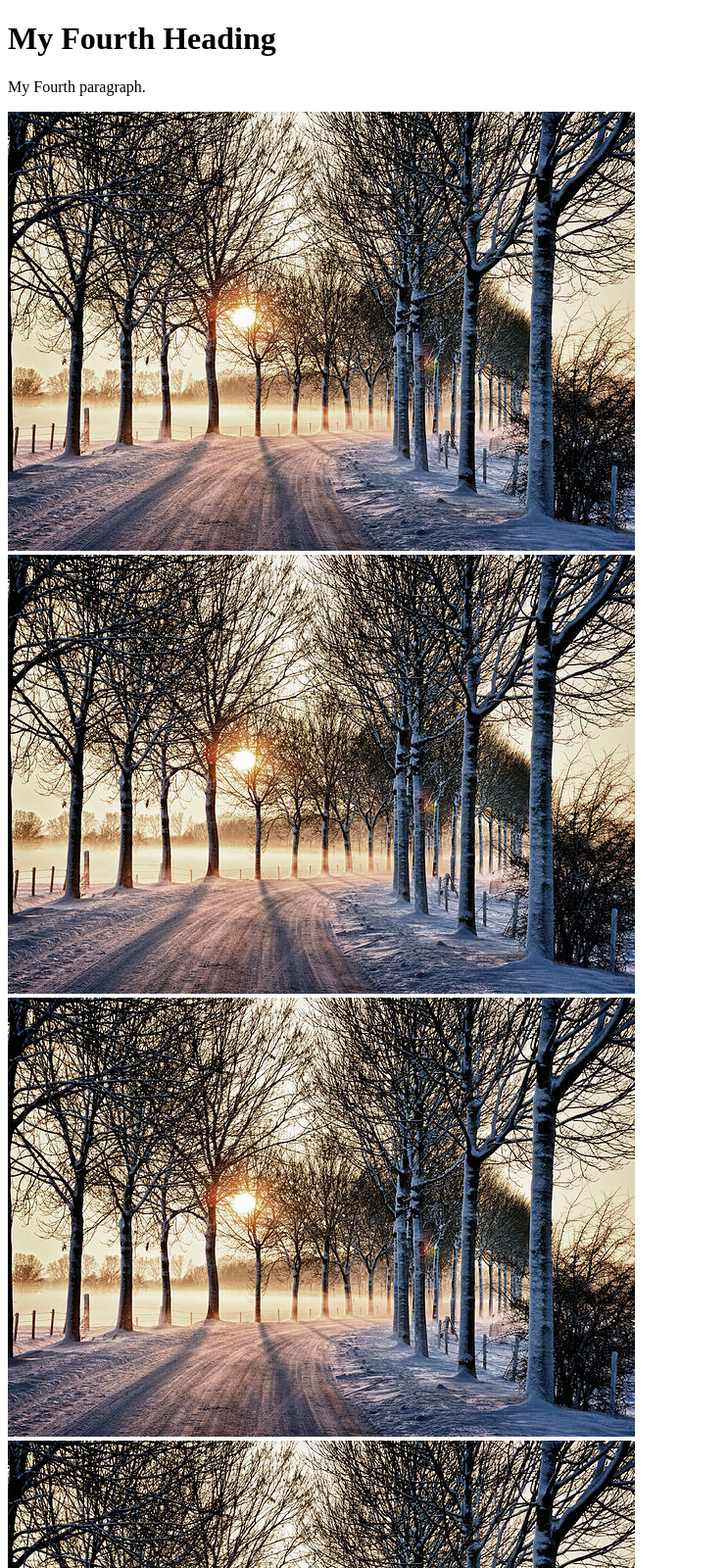
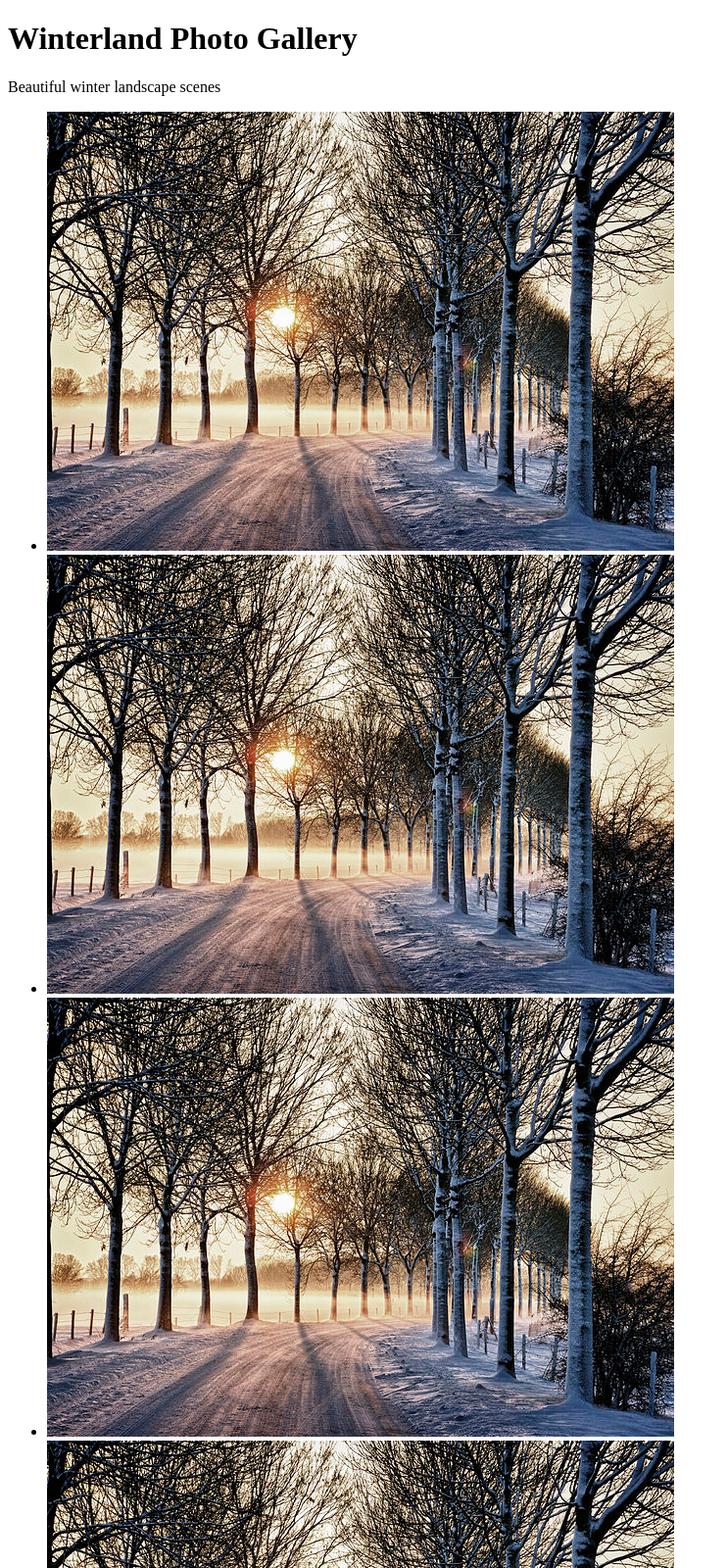
Before and after one commit to rsoni1049/Week3-Day2-LiveDemo, a plain HTML site: page index.html in a window 1280 px wide. Shown: the top 1600 px of the page at 98% size, without its empty margins (0-743 px from the left). Drawn offline with Linux system fonts and the light colour scheme.

Commit message:
JS - Commit3

```diff
--- a/index.html
+++ b/index.html
@@ -4,44 +4,45 @@
     <meta charset="UTF-8">
     <meta name="viewport" content="width=device-width, initial-scale=1.0">
     <title>Winterland Photo Album</title>
-    <style>
-
-    </style>
+    <link rel="stylesheet" href="styles.css">
 </head>
 <body>
-    <div class="winterland-container">
-        <h1 class="winterland-heading">My Fourth Heading</h1>
-        <p class="winterland-text">My Fourth paragraph.</p>
+    <div id="winterland-page">
+        <h1 class="winterland-heading">Winterland Photo Gallery</h1>
+        <p class="winterland-text">Beautiful winter landscape scenes</p>
 
-        <!-- First image pair -->
-        <div class="image-pair">
-            <div class="image-left">
-                <img src="images/winterland1.jpg" alt="Winterland Scene 1">
-            </div>
-            <div class="image-right">
-                <img src="images/winterland2.jpg" alt="Winterland Scene 2">
-            </div>
-        </div>
+        <ul id="winterland-album">
+            <!-- Images will be inserted here by JavaScript -->
+        </ul>
+    </div>
 
-        <!-- Second image pair -->
-        <div class="image-pair">
-            <div class="image-left">
-                <img src="images/winterland3.jpg" alt="Winterland Scene 3">
-            </div>
-            <div class="image-right">
-                <img src="images/winterland4.jpg" alt="Winterland Scene 4">
-            </div>
-        </div>
+    <footer>&copy; Copyright 2020</footer>
 
-        <!-- Third image pair -->
-        <div class="image-pair">
-            <div class="image-left">
-                <img src="images/winterland5.jpg" alt="Winterland Scene 5">
-            </div>
-            <div class="image-right">
-                <img src="images/winterland6.jpg" alt="Winterland Scene 6">
-            </div>
-        </div>
-    </div>
+    <script>
+        // Declare variables
+        var photos = []; // Array to store image elements
+        var fileNames = []; // Array to store image file names
+        var imageList = []; // Array to store HTML list items
+        var openList = '<li class="winterland-photo">'; // Open list tag
+        var closeList = '</li>'; // Close list tag
+
+        // Create 6 images
+        for (var i = 0; i < 6; i++) {
+            // Generate filename (winterland1.jpg to winterland6.jpg)
+            fileNames.push("winterland" + (i + 1));
+
+            // Create image HTML
+            photos.push('<img src="images/' + fileNames[i] + '.jpg" alt="Winterland scene ' + (i + 1) + '">');
+
+            // Assemble list item
+            var image = openList + photos[i] + closeList;
+
+            // Store assembled list item
+            imageList.push(image);
+        }
+
+        // Display all images in the album
+        document.getElementById("winterland-album").innerHTML = imageList.join('');
+    </script>
 </body>
 </html>
```
